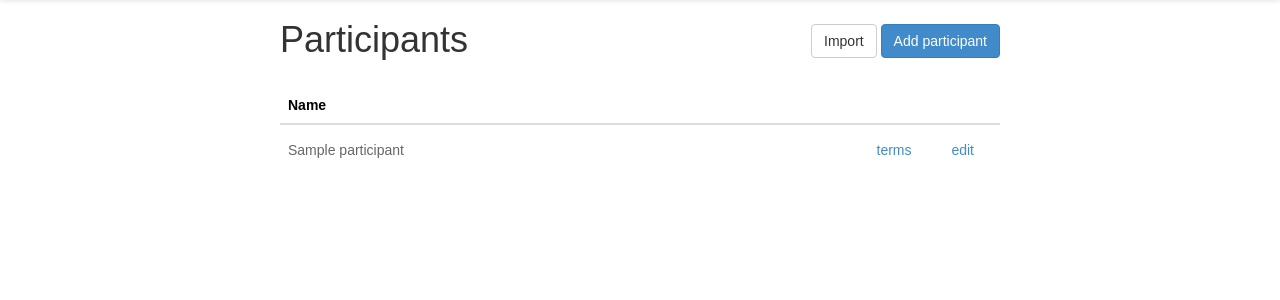
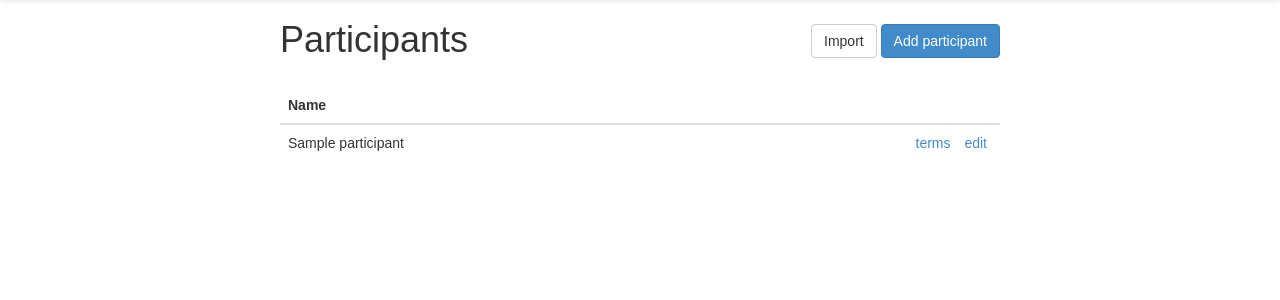
Before and after one commit to martijnluinstra/streep, a Flask app: page /participants in a window 1280 px wide. Shown: the part 64-364 px from the top of the page. Run offline with Flask 2, Linux system fonts and the light colour scheme; a user stored in the database is signed in; tables that the repository leaves empty hold one stand-in row (values such as "Sample post"); parts of the project's set-up code (start-up, migrations or seed data) failed here and were passed over; some libraries are stand-ins or nearby versions.

Commit message:
More participant table improvements

```diff
--- a/bar/static/css/bar.css
+++ b/bar/static/css/bar.css
@@ -113,16 +113,6 @@ h4{font-size: 16px;}*/
   padding: 9px;
 }
 
-#list-participants table tr{
-  color: #666;
-}
-
-#list-participants table tr th,
-#list-participants table tr.registered td{
-  color: initial;
-}
-
-
 /* import */
 #import-select .bar-panel{
   max-width: none;
--- a/bar/templates/pos/participant_list.html
+++ b/bar/templates/pos/participant_list.html
@@ -20,12 +20,12 @@
         </thead>
         <tbody>
             {% for participant in participants %}
-            <tr id="{{ participant.id }}" {% if activity %} class="registered" {% endif %}>
+            <tr id="{{ participant.id }}">
                 <td>{{participant.name}}</td>
                 <td>
                     <ul class="list-inline">
-                        <li><a href="{{ url_for('pos.accept_terms_participant', participant_id=participant.id) }}" class="btn btn-link">terms</a></li>
-                        <li><a href="{{ url_for('pos.edit_participant', participant_id=participant.id) }}" class="btn btn-link">edit</a></li>
+                        <li><a href="{{ url_for('pos.accept_terms_participant', participant_id=participant.id) }}">terms</a></li>
+                        <li><a href="{{ url_for('pos.edit_participant', participant_id=participant.id) }}">edit</a></li>
                     </ul>
                 </td>
             </tr>
```
